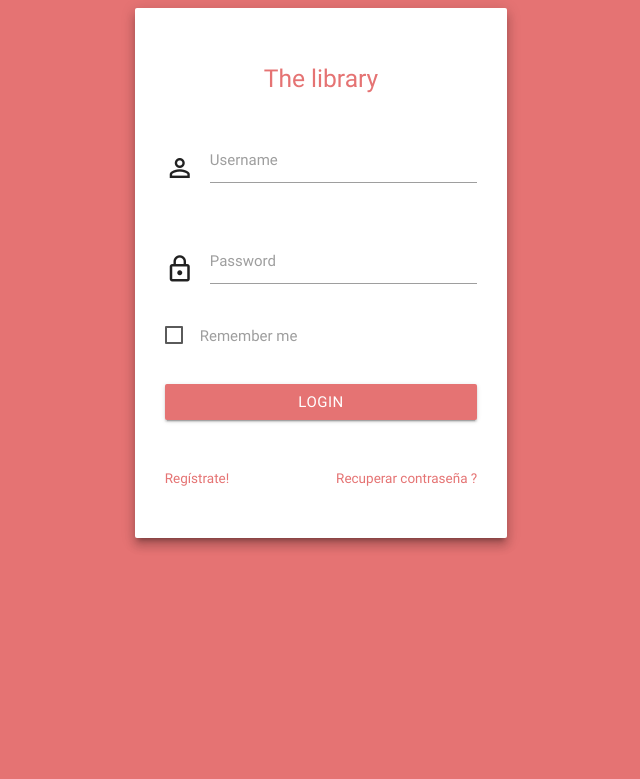
After one commit to meialbiol/python-library, a Django app: page /accounts/login/ in a window 1280 px wide. The commit adds this page. Shown: the top 779 px of the page, without its empty margins (319-959 px from the left). Run offline with Django 3.2, Linux system fonts and the light colour scheme; some libraries are stand-ins or nearby versions.

Commit message:
Añadida vista login con estilos propios

```diff
--- a/library/static/library/css/style.css
+++ b/library/static/library/css/style.css
@@ -1,7 +1,96 @@
 .margin-bot-0{
-    margin-bottom: 0;
+    margin-bottom: 0!important;
 }
 
+.pad-top-5 {
+    padding-top: 5% !important;
+}
 .pad-15{
-        padding: 15px;
+        padding: 15px!important;
 }
+
+.pad-20{
+        padding: 20px!important;
+}
+
+
+.pad-30{
+        padding: 30px!important;
+}
+
+.medium-small {
+    font-size: 0.9rem !important;
+}
+
+.small {
+  font-size: 1.0rem !important;
+}
+
+.medium-small {
+  font-size: 0.9rem !important;
+}
+
+.ultra-small {
+  font-size: 0.8rem !important;
+}
+
+small {
+  font-size: 0.8rem;
+}
+
+.strong {
+  font-weight: 600;
+}
+
+
+/*OWN PAGES*/
+
+.login-page{
+    width: 350px;
+    margin: 0 auto 0;
+}
+
+/*ICONS*/
+
+[type="checkbox"]:checked+label:before {
+    border-right: 2px solid #E57373;
+    border-bottom: 2px solid #E57373;
+}
+
+input:not([type]):focus:not([readonly]), input[type=text]:not(.browser-default):focus:not([readonly]), input[type=password]:not(.browser-default):focus:not([readonly]), input[type=email]:not(.browser-default):focus:not([readonly]), input[type=url]:not(.browser-default):focus:not([readonly]), input[type=time]:not(.browser-default):focus:not([readonly]), input[type=date]:not(.browser-default):focus:not([readonly]), input[type=datetime]:not(.browser-default):focus:not([readonly]), input[type=datetime-local]:not(.browser-default):focus:not([readonly]), input[type=tel]:not(.browser-default):focus:not([readonly]), input[type=number]:not(.browser-default):focus:not([readonly]), input[type=search]:not(.browser-default):focus:not([readonly]), textarea.materialize-textarea:focus:not([readonly]) {
+    border-bottom: 1px solid #E57373;
+    -webkit-box-shadow: 0 1px 0 0 #E57373;
+    box-shadow: 0 1px 0 0 #E57373;
+}
+
+input:not([type]):focus:not([readonly]) + label,
+input[type=text]:not(.browser-default):focus:not([readonly]) + label,
+input[type=password]:not(.browser-default):focus:not([readonly]) + label,
+input[type=email]:not(.browser-default):focus:not([readonly]) + label,
+input[type=url]:not(.browser-default):focus:not([readonly]) + label,
+input[type=time]:not(.browser-default):focus:not([readonly]) + label,
+input[type=date]:not(.browser-default):focus:not([readonly]) + label,
+input[type=datetime]:not(.browser-default):focus:not([readonly]) + label,
+input[type=datetime-local]:not(.browser-default):focus:not([readonly]) + label,
+input[type=tel]:not(.browser-default):focus:not([readonly]) + label,
+input[type=number]:not(.browser-default):focus:not([readonly]) + label,
+input[type=search]:not(.browser-default):focus:not([readonly]) + label,
+textarea.materialize-textarea:focus:not([readonly]) + label {
+  color: #E57373!important;
+}
+
+.input-field .prefix.active {
+  color: #E57373!important;
+}
+
+input[type=range]::-webkit-slider-thumb {
+  -webkit-appearance: none;
+  border: none;
+  height: 14px;
+  width: 14px;
+  border-radius: 50%;
+  background-color: #E57373;
+  transform-origin: 50% 50%;
+  margin: -5px 0 0 0;
+  transition: .3s;
+}
--- /dev/null
+++ b/templates/registration/base.html
@@ -0,0 +1,25 @@
+
+<html>
+<head>
+    <meta charset="UTF-8">
+    <meta name="viewport"
+          content="width=device-width, user-scalable=no, initial-scale=1.0, maximum-scale=1.0, minimum-scale=1.0">
+    <meta http-equiv="X-UA-Compatible" content="ie=edge">
+    <title>Library</title>
+    {% load static %}
+    <link href="https://fonts.googleapis.com/icon?family=Material+Icons" rel="stylesheet">
+    <link rel="stylesheet" type="text/css" href="{% static 'library/materialize/css/materialize.min.css' %}" />
+    <link rel="stylesheet" type="text/css" href="{% static 'library/css/style.css' %}" />
+</head>
+<body class="red lighten-2">
+<div class="container">
+    <div>
+        {% block content %}
+
+        {% endblock content %}
+    </div>
+</div>
+<script type="text/javascript" src="https://code.jquery.com/jquery-3.2.1.min.js"></script>
+<script type="text/javascript" src="{% static 'library/materialize/js/materialize.js' %}"></script>
+</body>
+</html>
--- /dev/null
+++ b/templates/registration/login.html
@@ -0,0 +1,50 @@
+{% extends "registration/base.html" %}
+
+{% block content %}
+    <div class="login-page">
+    <div class="row ">
+        <div class="col s12  z-depth-4 card-panel pad-30">
+        <form class="login-form">
+          <div class="row">
+            <div class="input-field col s12 center">
+              <h5 class="center login-form-text red-text text-lighten-2">The library</h5>
+            </div>
+          </div>
+          <div class="row margin">
+            <div class="input-field col s12">
+              <i class="material-icons prefix pad-top-5">person_outline</i>
+              <input id="username" type="text">
+              <label for="username" class="center-align">Username</label>
+            </div>
+          </div>
+          <div class="row margin">
+            <div class="input-field col s12">
+              <i class="material-icons prefix pad-top-5">lock_outline</i>
+              <input id="password" type="password">
+              <label for="password">Password</label>
+            </div>
+          </div>
+          <div class="row">
+            <div class="col s12 m12 l12 ml-2 mt-3">
+              <input type="checkbox" id="remember-me">
+              <label for="remember-me">Remember me</label>
+            </div>
+          </div>
+          <div class="row">
+            <div class="input-field col s12">
+              <a href="index.html" class="btn waves-effect waves-light col s12 red lighten-2">Login</a>
+            </div>
+          </div>
+          <div class="row">
+            <div class="input-field col s4 m4 l6">
+              <p class="margin medium-small"><a class="red-text text-lighten-2" href="page-register.html">Regístrate!</a></p>
+            </div>
+            <div class="input-field col s8 m8 l6">
+              <p class="margin right-align medium-small"><a class="red-text text-lighten-2" href="page-forgot-password.html">Recuperar contraseña ?</a></p>
+            </div>
+          </div>
+        </form>
+      </div>
+    </div>
+    </div>
+{% endblock %}
--- a/website/settings.py
+++ b/website/settings.py
@@ -57,7 +57,7 @@ ROOT_URLCONF = 'website.urls'
 TEMPLATES = [
     {
         'BACKEND': 'django.template.backends.django.DjangoTemplates',
-        'DIRS': [],
+        'DIRS': ['./templates',],
         'APP_DIRS': True,
         'OPTIONS': {
             'context_processors': [
--- a/website/urls.py
+++ b/website/urls.py
@@ -19,4 +19,5 @@ from django.contrib import admin
 urlpatterns = [
     url(r'^admin/', admin.site.urls),
     url(r'', include('library.urls', namespace='library')),
+    url('^accounts/', include('django.contrib.auth.urls'))
 ]
```
